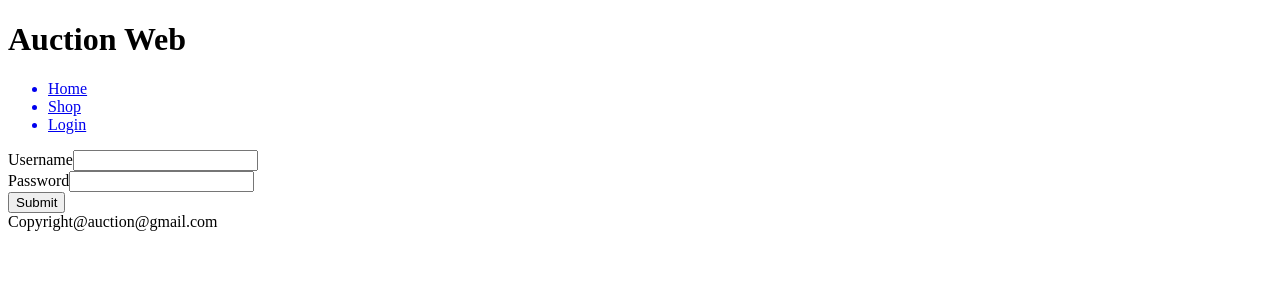
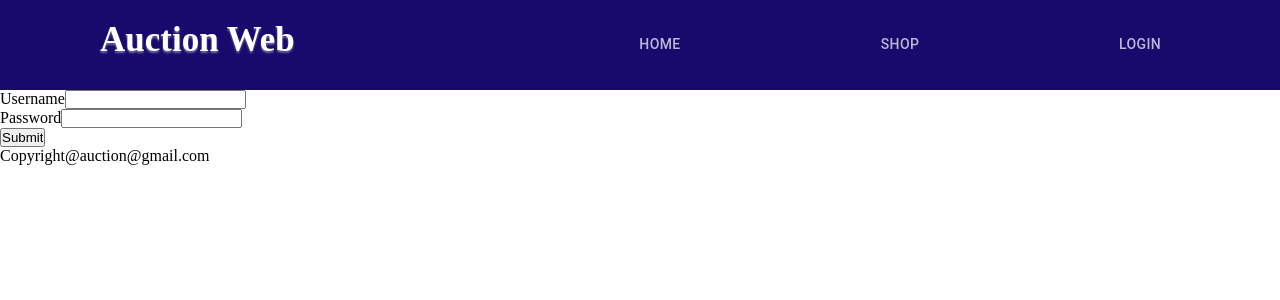
Before and after one commit to dinesmhr/auction-web, a React (Create React App) app in the folder frontend/: page /login in a window 1280 px wide. Shown: the top 300 px of the page. Built offline with nearby package versions, Linux system fonts and the light colour scheme; no server answers.

Commit message:
header style

```diff
--- a/frontend/package.json
+++ b/frontend/package.json
@@ -3,6 +3,7 @@
   "version": "0.1.0",
   "private": true,
   "dependencies": {
+    "@material-ui/core": "^4.11.0",
     "@testing-library/jest-dom": "^4.2.4",
     "@testing-library/react": "^9.5.0",
     "@testing-library/user-event": "^7.2.1",
--- a/frontend/src/components/header/Header.js
+++ b/frontend/src/components/header/Header.js
@@ -1,12 +1,15 @@
 import React, { Component } from 'react';
 import MainNavigation from '../navigation/MainNavigation'
+
 
 class Header extends Component {
     render() {
         return (
-            <header id="aweb-header">
+            <header>
+            <div className="aweb-header">
                 <h1 className="aweb-site-title">Auction Web</h1>
                 <MainNavigation userLoggedIn = {this.props.userLoggedIn}/>
+                </div>
             </header>
         );
     }
--- a/frontend/src/components/navigation/MainNavigation.js
+++ b/frontend/src/components/navigation/MainNavigation.js
@@ -1,23 +1,27 @@
 import React, { Component } from 'react';
-import { Link } from 'react-router-dom'
+import { NavLink } from 'react-router-dom';
+import Tabs from '@material-ui/core/Tabs';
+import Tab from '@material-ui/core/Tab';
 
 class MainNavigation extends Component {
     render() {
         return (
             <nav id="aweb-main-navigation">
                  <ul className="nav-wrap">
-                    <Link to="/"><li>Home</li></Link>
-                    <Link to="/shop"><li>Shop</li></Link>
-                    <Link to="/login">
+                 	<Tabs>
+                     <NavLink to="/"><li><Tab label="Home"/></li></NavLink>
+                     <NavLink to="/shop"><li><Tab label="Shop"/></li></NavLink>
+                     <NavLink to="/login">
                         	<li>
                             	{ this.props.userLoggedIn &&
                                 		'Logout'
                             	}
                             	{ !this.props.userLoggedIn &&
-                                'Login'
+                                		<Tab label="Login"/>
                             	}
                         	</li>
-                    </Link>
+                    	</NavLink>
+                  	</Tabs>
                  </ul>
             </nav>
         );
--- a/frontend/src/styles/App.css
+++ b/frontend/src/styles/App.css
@@ -3,6 +3,55 @@
  *
  *
  */
-.aweb-red-note {
-    color: red;
+
+/**
+ *
+ *Default
+ *
+ */
+*{
+	padding: 0;
+	margin: 0;
+	text-decoration: none;
+	list-style: none;
+	box-sizing: border-box;
 }
+body {
+	font-family: montserrat;
+}
+
+
+/**
+ *
+ *aweb-Header
+ *
+ */
+
+.aweb-header{
+	background: #170A6C;
+	height: 90px;
+	width: 100%;
+}
+.aweb-site-title{
+	color: white;
+	font-size: 35px;
+	line-height: 80px;
+	padding: 0 100px;
+	font-weight: bold;
+	text-shadow: 0px 2px 2px rgba(255,255,255, 0.4);
+}
+nav .nav-wrap{
+	float: right;
+	margin-right: 20px;
+	margin-top: -75px;
+
+}
+.nav-wrap li{
+	display: inline-block;
+	line-height:75px;
+	margin: 0 40px;
+	color: white;
+	text-transform: uppercase;
+	font-size: 20px;
+	color: white;
+}
```
Also changed, not shown: frontend/src/App.js (line endings or trailing spaces), 1 other file (tests, documents, lock files or other folders). Lines whose indentation alone changed are shown as unchanged.
